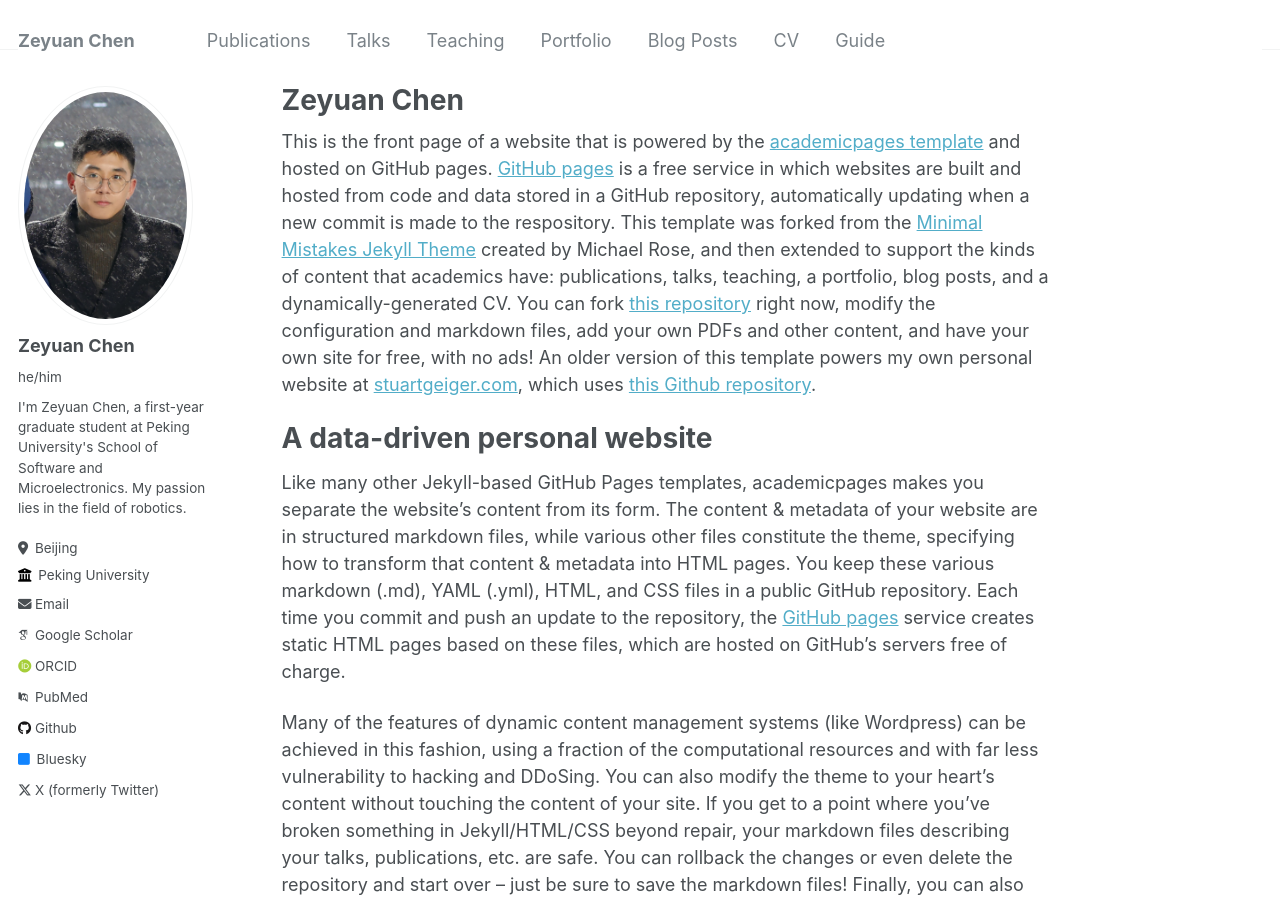
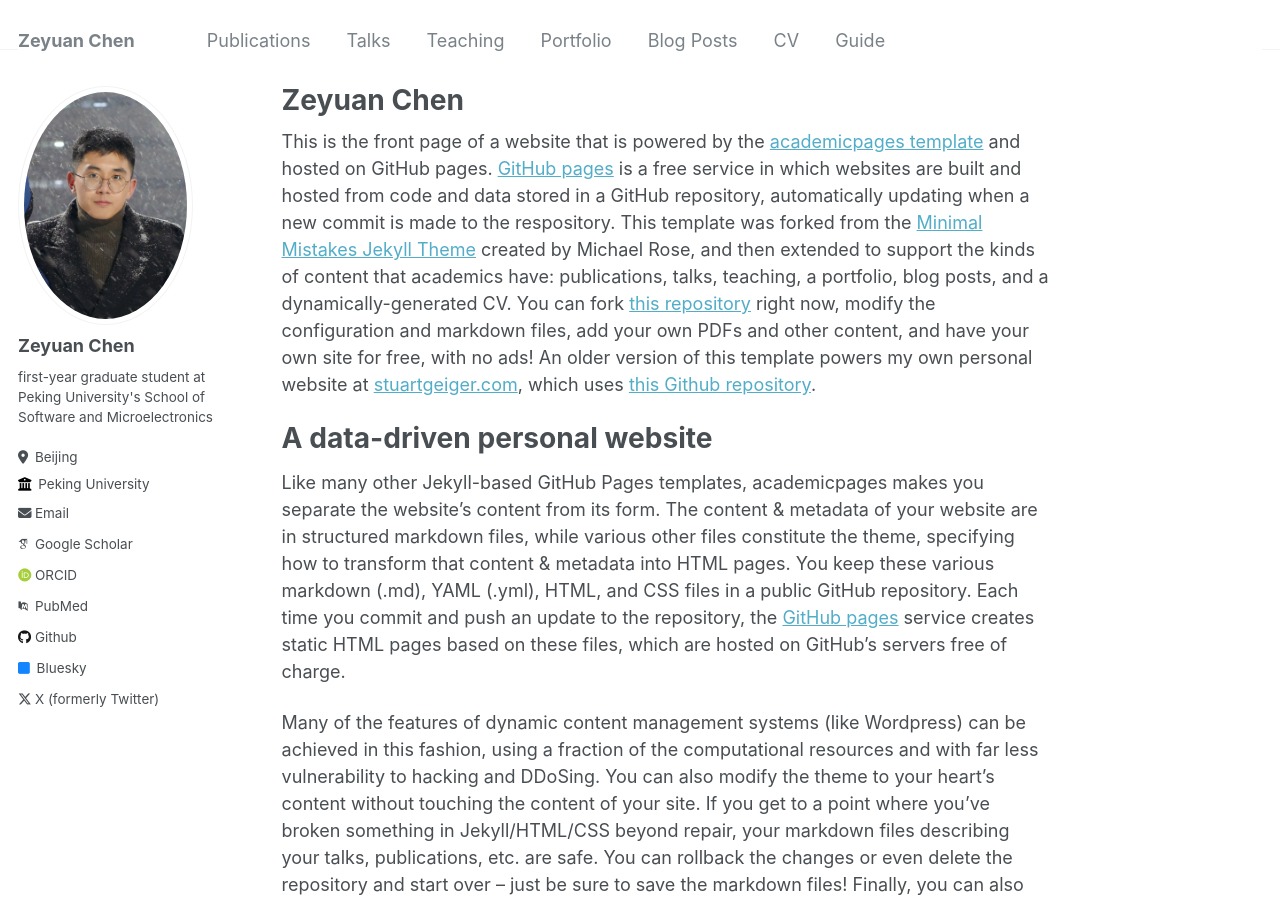
Before and after one commit to chenzyn/chenzyn.github.io, a Jekyll site: the page built from _pages/about.md, in a window 1280 px wide and 900 px high. Built offline with Jekyll 4.4.1, drawn with Linux system fonts in a browser that asks for light colours; some web fonts are replaced.

Commit message:
Update _config.yml

```diff
--- a/_config.yml
+++ b/_config.yml
@@ -23,8 +23,8 @@
   # Biographic information
   avatar           : "me.JPG"
   name             : "Zeyuan Chen"
-  pronouns         : "he/him"
-  bio              : "I'm Zeyuan Chen, a first-year graduate student at Peking University's School of Software and Microelectronics. My passion lies in the field of robotics."
+  pronouns         : ""
+  bio              : "first-year graduate student at Peking University's School of Software and Microelectronics"
   location         : "Beijing"
   employer         : "Peking University"
   uri              : # URL
```
